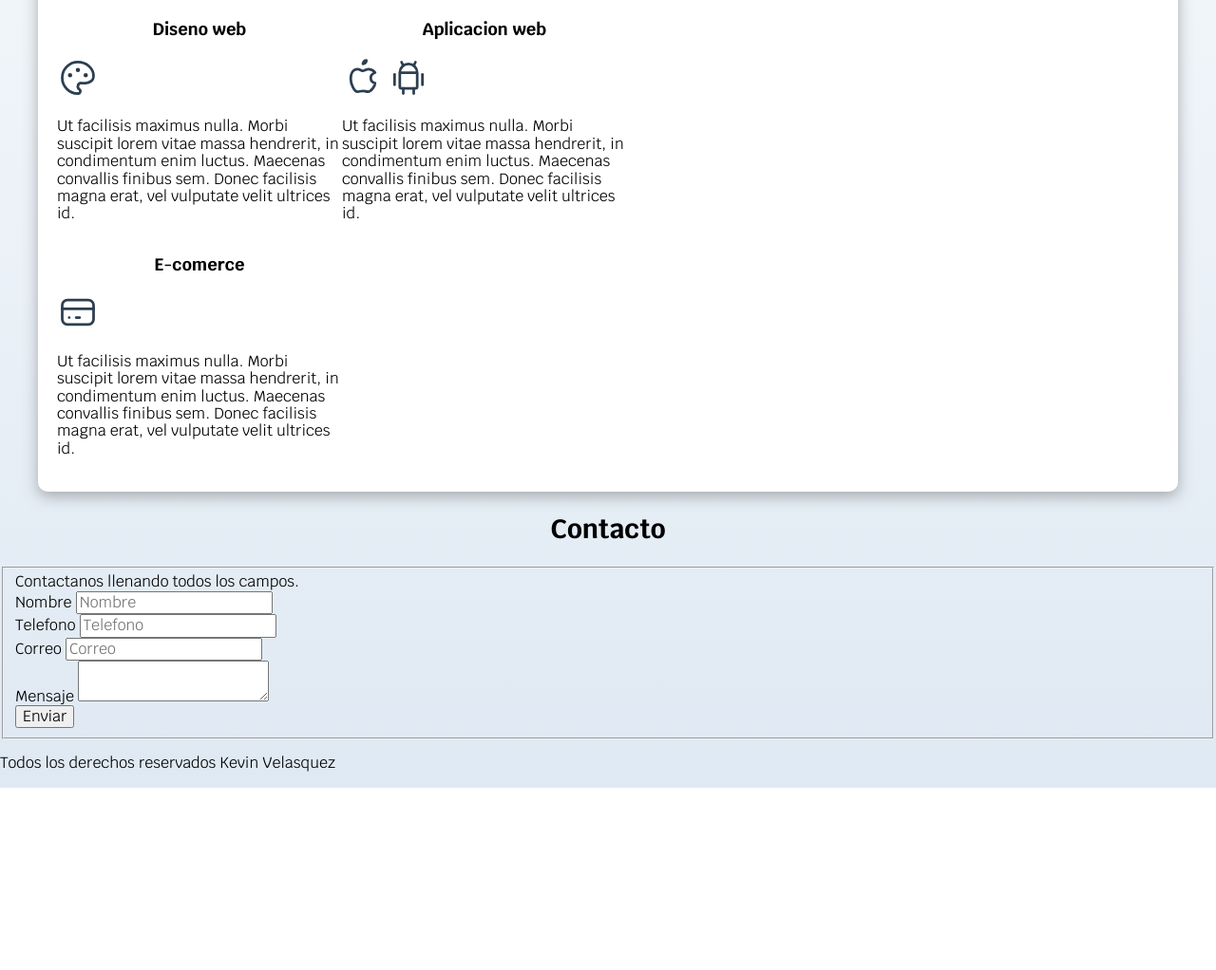
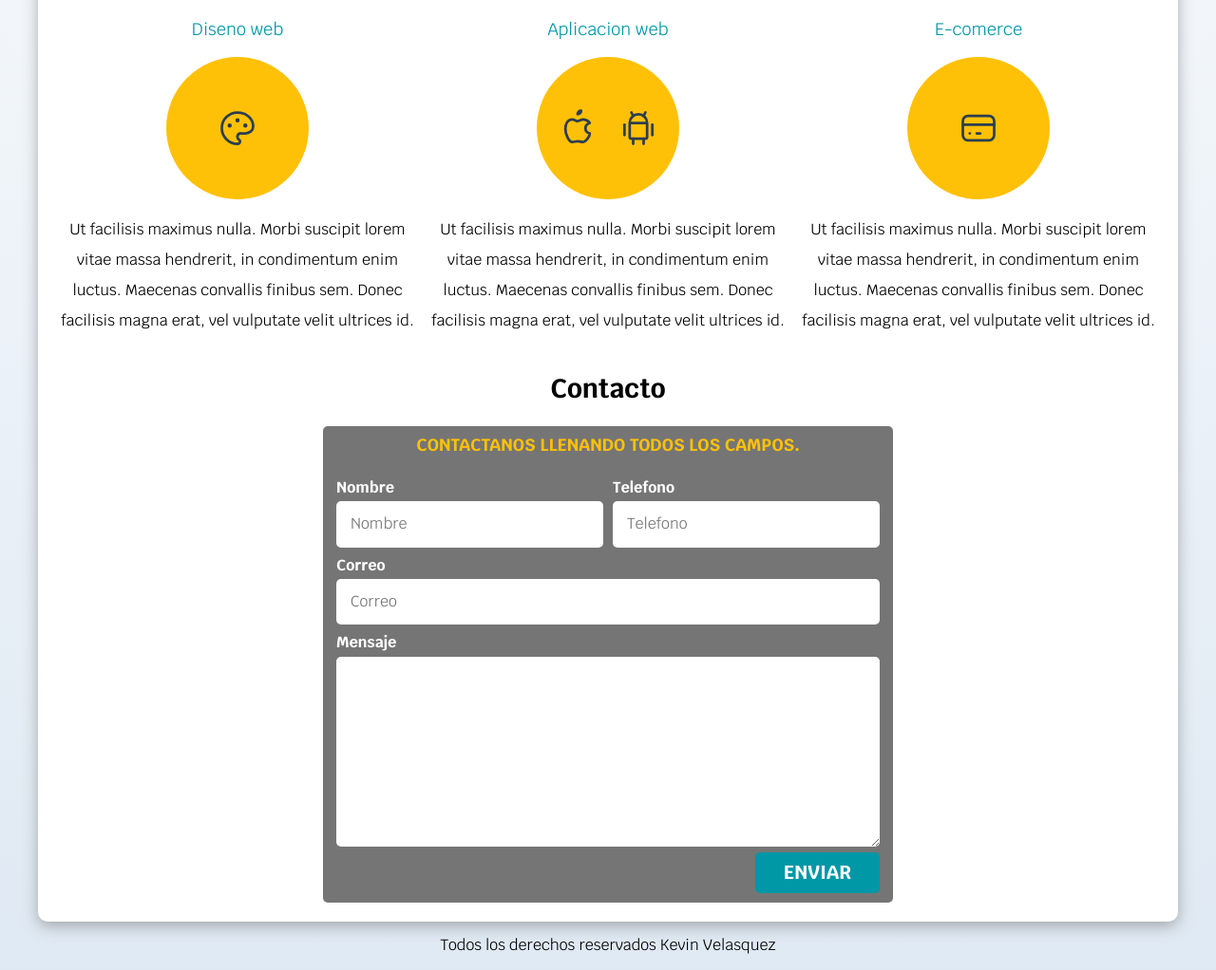
Before and after one commit to KevinArangoDev/Proyecto, a plain HTML site: page Proyecto/index.html in a window 1280 px wide. Shown: the part 703-1725 px from the top of the page at 95% size. Before the commit the page ends 1533 px from the top, so only its background shows below. Drawn offline with Linux system fonts and the light colour scheme.

Commit message:
Actualizacion

```diff
--- a/Proyecto/css/style.css
+++ b/Proyecto/css/style.css
@@ -10,6 +10,16 @@
 html{
     font-size: 62.5%;
     box-sizing: border-box;     /*hack box model*/
+    scroll-snap-type: y mandatory;
+}
+
+/*Scrollsnap*/
+.servicios,
+.navegacion-principal,
+.formulario{
+    scroll-snap-align: center;
+    scroll-snap-stop: always;
+
 }
 
 *, *:before, *:after {          /*https://www.paulirish.com/2012/box-sizing-border-box-ftw/*/
@@ -65,6 +75,11 @@ h1, h2, h3{
     border-radius: .5rem;
     width: 90%;
     text-align: center;
+    border: none;
+}
+
+.boton:hover{ /*el hover es la animacion cuando te pones sobre un elemento*/
+    cursor: pointer;
 }
 
 @media (min-width: 768px){
@@ -80,6 +95,26 @@ h1, h2, h3{
     background-color: var(--blanco);
     padding: 2rem;
     border-radius: 1rem;
+}
+
+/*Utilidades*/
+
+.w-100{
+    width: 100%;
+}
+
+@media (min-width: 768px){
+   .w-100{
+    width: auto;
+   }
+}
+
+.flex{
+    display: flex;
+}
+
+.alinear-derecha{
+    justify-content: flex-end;
 }
 
 .nav-bg{
@@ -150,7 +185,108 @@ h1, h2, h3{
 
 /*servicios*/
 
-.servicios{
-    display: grid;
-    grid-template-columns: 300px 300px;
+@media (min-width: 768px){
+    .servicios{
+        display: grid;
+        /*grid-template-columns: 300px 300px;
+        grid-template-rows: 200px 800px; */ /*Para ahorrar codigo usaremos lo siguiente:*/
+
+        /* grid: 200px 800px / 300px 300px; *//*Donde lo primero es el row y lo segundo es columns*/
+        /*grid-template-columns: 1fr 1fr 1fr; /*Esto seria igual a 3 columnas de 33.3% cada una. Es una fraccion de 3*/
+        grid-template-columns: repeat(3, 1fr);/*Es lo mismo de arriba pero con mejor sintaxis*/
+        column-gap: 1rem;
+    }
 }
+
+
+.servicio{
+    display: flex;
+    flex-direction: column;
+    align-items: center;
+}
+
+.servicio h3{
+    color: var(--secundario);
+    font-weight: normal;
+}
+.servicio p{
+    line-height: 2;
+    text-align: center;
+}
+
+.servicio .iconos{
+    height: 15rem;
+    width: 15rem;
+    background-color: var(--primario);
+    border-radius: 50%;
+    display: flex;
+    justify-content: space-evenly;
+    align-items: center;
+}
+
+/**Contacto**/
+
+.formulario {
+    background-color: var(--terciario);
+    width: min(60rem, 100%); /*Utiliza el valor mas pequeno*/
+    margin: 0 auto; /*Se utiliza cuando tenemos un elemento cuyo padre no sea flex asi centramos  ya que es un elemento tipo block*/
+    border-radius: .5rem;
+}
+
+.formulario fieldset{
+    border: none;
+    border-radius: 1rem;
+
+}
+.formulario legend {
+    text-align: center;
+    font-size: 1.8rem;
+    text-transform: uppercase;
+    font-weight: 700;
+    margin-bottom: 2rem;
+    color: var(--primario);
+    padding-top: 1rem;
+
+}
+
+@media (min-width: 768px){
+    .contenedor-campos{
+        display: grid;
+        grid-template-columns: repeat(2, 1fr);
+        grid-template-rows: auto auto 20rem;
+        column-gap: 1rem; /*colum gap es la separacion de columnas*/
+
+    }
+    .campo:nth-child(3),
+    .campo:nth-child(4){
+        grid-column: 1 / 3;
+    }
+}
+
+.campo{
+    margin-bottom: 1rem;
+}
+
+.campo label{
+    color: var(--blanco);
+    font-weight: bold;
+    margin-bottom: .5rem;
+    display: block;
+
+}
+
+.campo textarea{
+    height: 20rem;
+}
+
+.input-text{
+    width: 100%;
+    border: none;
+    padding: 1.5rem;
+    border-radius: .5rem;
+}
+
+/*Footer*/
+.footer{
+    text-align: center;
+}
--- a/Proyecto/index.html
+++ b/Proyecto/index.html
@@ -52,8 +52,9 @@
     <main class="contenedor sombra">
         <h2>Mis servicios</h2>
         <div class="servicios">
-            <section>
+            <section class="servicio">
                 <h3>Diseno web</h3>
+                    <div class="iconos">
                         <svg xmlns="http://www.w3.org/2000/svg" class="icon icon-tabler icon-tabler-palette" width="44" height="44" viewBox="0 0 24 24" stroke-width="1.5" stroke="#2c3e50" fill="none" stroke-linecap="round" stroke-linejoin="round">
                             <path stroke="none" d="M0 0h24v24H0z" fill="none"/>
                             <path d="M12 21a9 9 0 1 1 0 -18a9 8 0 0 1 9 8a4.5 4 0 0 1 -4.5 4h-2.5a2 2 0 0 0 -1 3.75a1.3 1.3 0 0 1 -1 2.25" />
@@ -61,13 +62,16 @@
                             <circle cx="12" cy="7.5" r=".5" fill="currentColor" />
                             <circle cx="16.5" cy="10.5" r=".5" fill="currentColor" />
                         </svg>
+                    </div>
                 <p>Ut facilisis maximus nulla. Morbi suscipit lorem vitae massa hendrerit,
                     in condimentum enim luctus. Maecenas convallis finibus sem.
-                Donec facilisis magna erat, vel vulputate velit ultrices id.</p>
+                    Donec facilisis magna erat, vel vulputate velit ultrices id.
+                </p>
             </section>
 
-            <section>
+            <section class="servicio">
                 <h3>Aplicacion web</h3>
+                    <div class="iconos">
                         <svg xmlns="http://www.w3.org/2000/svg" class="icon icon-tabler icon-tabler-brand-apple" width="44" height="44" viewBox="0 0 24 24" stroke-width="1.5" stroke="#2c3e50" fill="none" stroke-linecap="round" stroke-linejoin="round">
                             <path stroke="none" d="M0 0h24v24H0z" fill="none"/>
                             <path d="M9 7c-3 0 -4 3 -4 5.5c0 3 2 7.5 4 7.5c1.088 -.046 1.679 -.5 3 -.5c1.312 0 1.5 .5 3 .5s4 -3 4 -5c-.028 -.01 -2.472 -.403 -2.5 -3c-.019 -2.17 2.416 -2.954 2.5 -3c-1.023 -1.492 -2.951 -1.963 -3.5 -2c-1.433 -.111 -2.83 1 -3.5 1c-.68 0 -1.9 -1 -3 -1z" />
@@ -83,13 +87,16 @@
                             <line x1="9" y1="18" x2="9" y2="21" />
                             <line x1="15" y1="18" x2="15" y2="21" />
                         </svg>
+                    </div>
                  <p>Ut facilisis maximus nulla. Morbi suscipit lorem vitae massa hendrerit,
                     in condimentum enim luctus. Maecenas convallis finibus sem.
-                Donec facilisis magna erat, vel vulputate velit ultrices id.</p>
+                    Donec facilisis magna erat, vel vulputate velit ultrices id.
+                </p>
             </section>
 
-            <section>
+            <section class="servicio">
                 <h3>E-comerce</h3>
+                    <div class="iconos">
                         <svg xmlns="http://www.w3.org/2000/svg" class="icon icon-tabler icon-tabler-credit-card" width="44" height="44" viewBox="0 0 24 24" stroke-width="1.5" stroke="#2c3e50" fill="none" stroke-linecap="round" stroke-linejoin="round">
                             <path stroke="none" d="M0 0h24v24H0z" fill="none"/>
                             <rect x="3" y="5" width="18" height="14" rx="3" />
@@ -97,50 +104,49 @@
                             <line x1="7" y1="15" x2="7.01" y2="15" />
                             <line x1="11" y1="15" x2="13" y2="15" />
                         </svg>
+                    </div>
                 <p>Ut facilisis maximus nulla. Morbi suscipit lorem vitae massa hendrerit,
                     in condimentum enim luctus. Maecenas convallis finibus sem.
-                Donec facilisis magna erat, vel vulputate velit ultrices id.</p>
+                    Donec facilisis magna erat, vel vulputate velit ultrices id.
+                </p>
             </section>
         </div>
-    </main>
+
 
     <section>
         <h2>Contacto</h2>
 
-        <form>
+        <form class="formulario">
             <fieldset>
-                <div>
                 <legend>Contactanos llenando todos los campos.</legend>
+                <div class="contenedor-campos">
+                    <div class="campo">
                         <label>Nombre</label>
-                    <input type="text" placeholder="Nombre">
+                        <input class="input-text" type="text" placeholder="Nombre">
                     </div>
-                <div>
+                    <div class="campo">
                         <label>Telefono</label>
-                    <input type="tel" placeholder="Telefono">
+                        <input class="input-text" type="tel" placeholder="Telefono">
                     </div>
-                <div>
+                    <div class="campo">
                         <label>Correo</label>
-                    <input type="email" placeholder="Correo">
+                        <input class="input-text"  type="email" placeholder="Correo">
                     </div>
-                <div>
+                    <div class="campo">
                         <label>Mensaje</label>
-                    <textarea></textarea>
+                        <textarea class="input-text"></textarea>
                     </div>
-                <div>
-                    <input type="submit" value="Enviar">
                 </div>
-
-
-
-
-
-
+                <div class="alinear-derecha flex">
+                    <input class="boton w-100" type="submit" value="Enviar">
+                </div>
 
             </fieldset>
         </form>
     </section>
+</main>
 
-    <footer>
+    <footer class="footer">
         <p>Todos los derechos reservados Kevin Velasquez</p>
     </footer>
 
```
Lines whose indentation alone changed are shown as unchanged.
